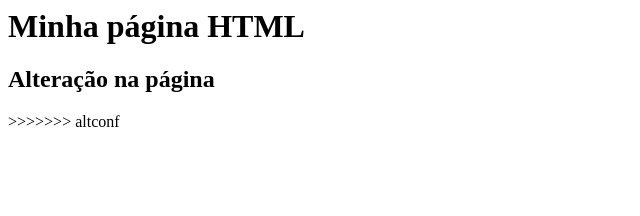
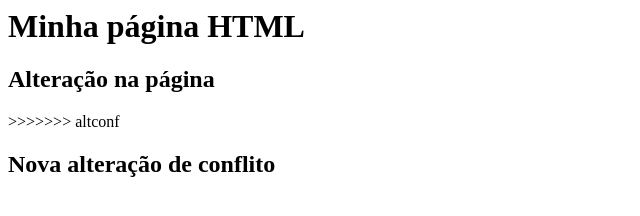
Before and after one commit to eurobsonrosa/gama-no-github, a plain HTML site: page index.html in a window 1280 px wide. Shown: the whole page, without its empty margins (0-640 px from the left). Drawn offline with Linux system fonts and the light colour scheme.

Commit message:
alteração do index.html no altconf

```diff
--- a/index.html
+++ b/index.html
@@ -5,5 +5,6 @@
         </h1>
         <h2>Alteração na página</h2>
 >>>>>>> altconf
+<h2>Nova alteração de conflito</h2>
     </body>
 </html>
```
